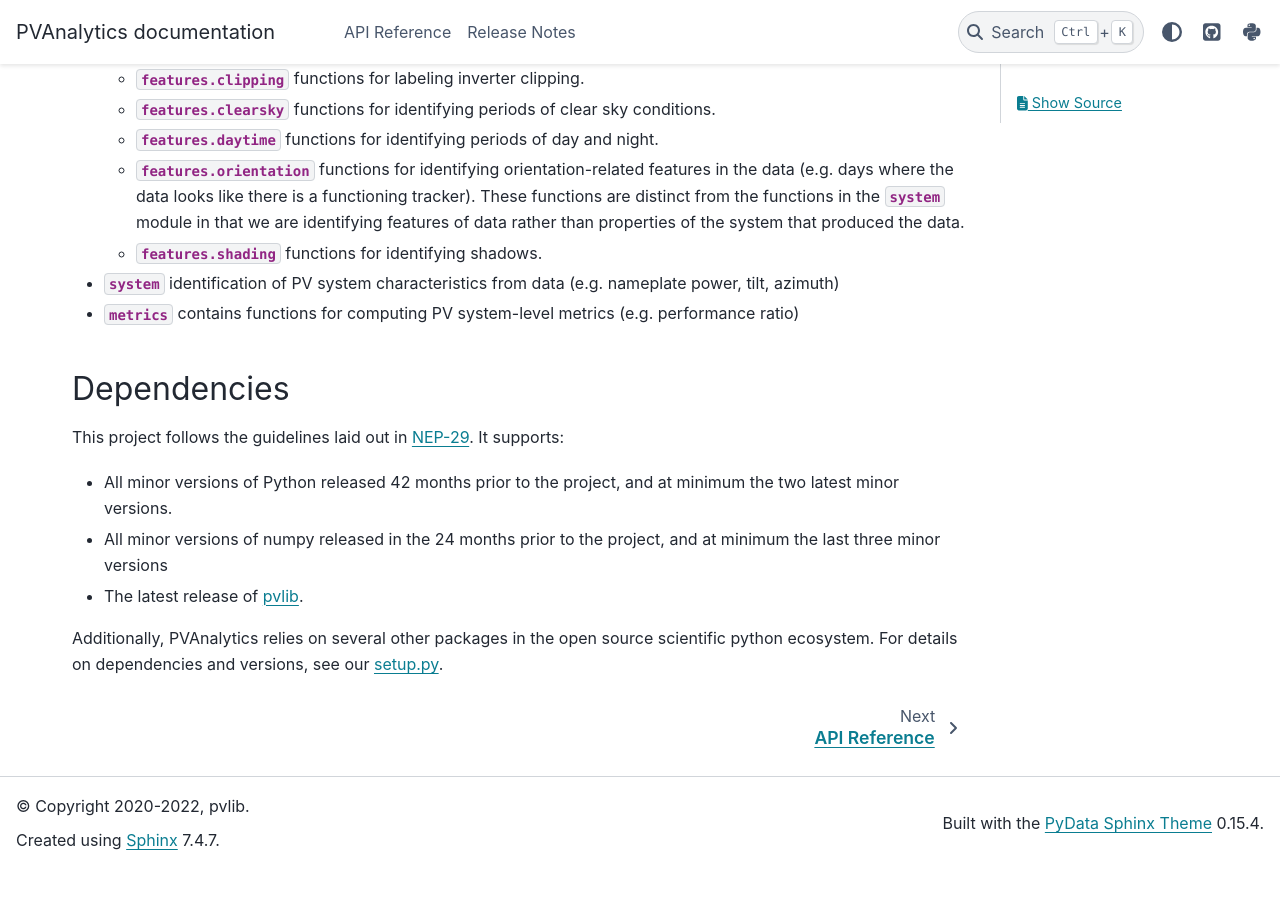
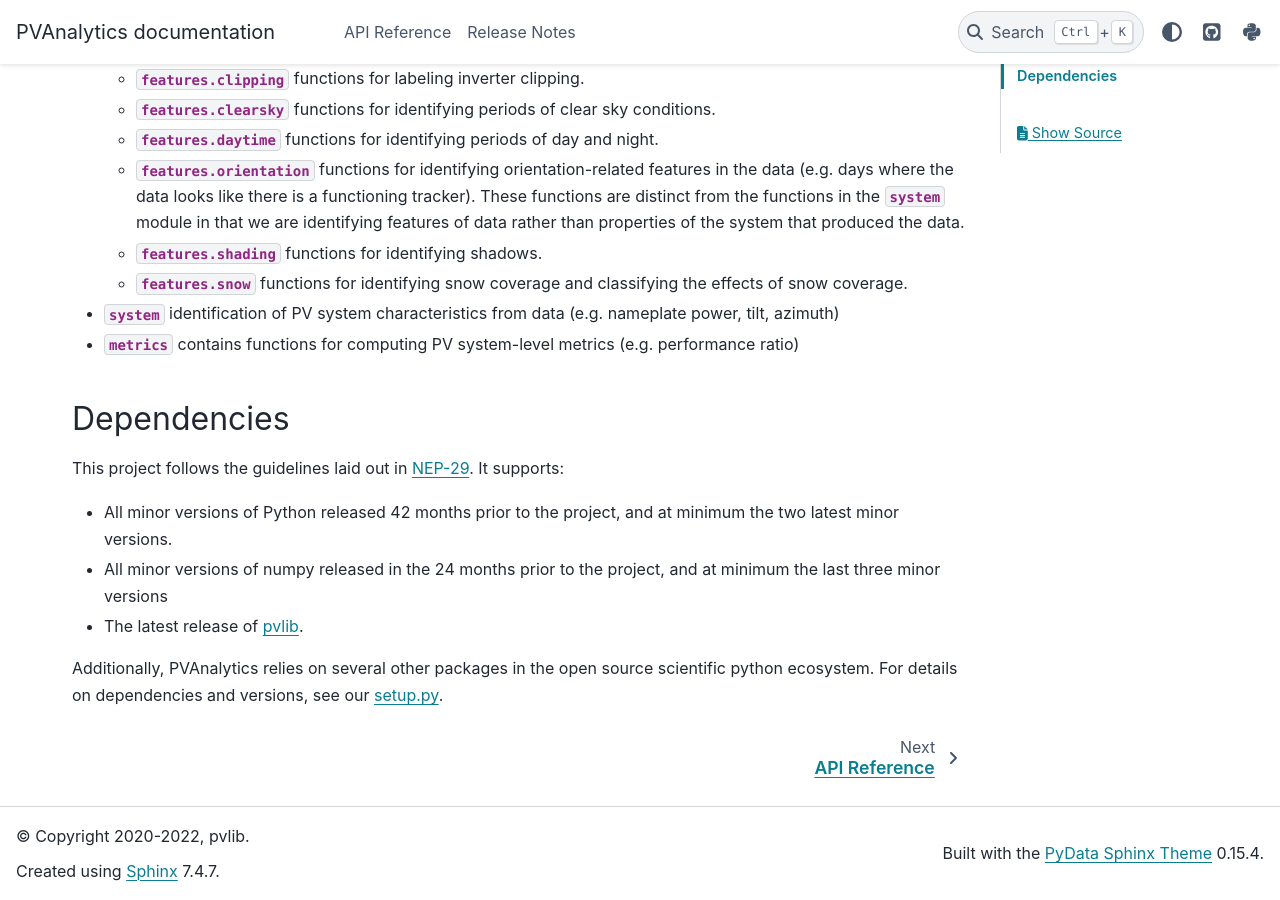
Before and after one commit to pvlib/pvanalytics, a Sphinx documentation site: the page built from docs/index.rst, in a window 1280 px wide and 900 px high, scrolled down 747 px. Built offline with Sphinx 7.4.7 and the PyData theme 0.15.4, drawn with Linux system fonts in a browser that asks for light colours; pages that are not in the unit, such as notebooks, are missing from menus; before the commit the page ends 1617 px from its top, so only the background shows below that.

Commit message:
doc build

```diff
--- a/docs/api.rst
+++ b/docs/api.rst
@@ -273,6 +273,7 @@
 ----
 
 Functions for identifying and quantifying the effects of snow.
+
 .. autosummary::
    :toctree: generated/
 
--- a/docs/index.rst
+++ b/docs/index.rst
@@ -57,6 +57,8 @@
     features of data rather than properties of the system that produced the
     data.
   - :py:mod:`features.shading` functions for identifying shadows.
+  - :py:mod:`features.snow` functions for identifying snow coverage and
+    classifying the effects of snow coverage.
 
 - :py:mod:`system` identification of PV system characteristics from data
   (e.g. nameplate power, tilt, azimuth)
```
